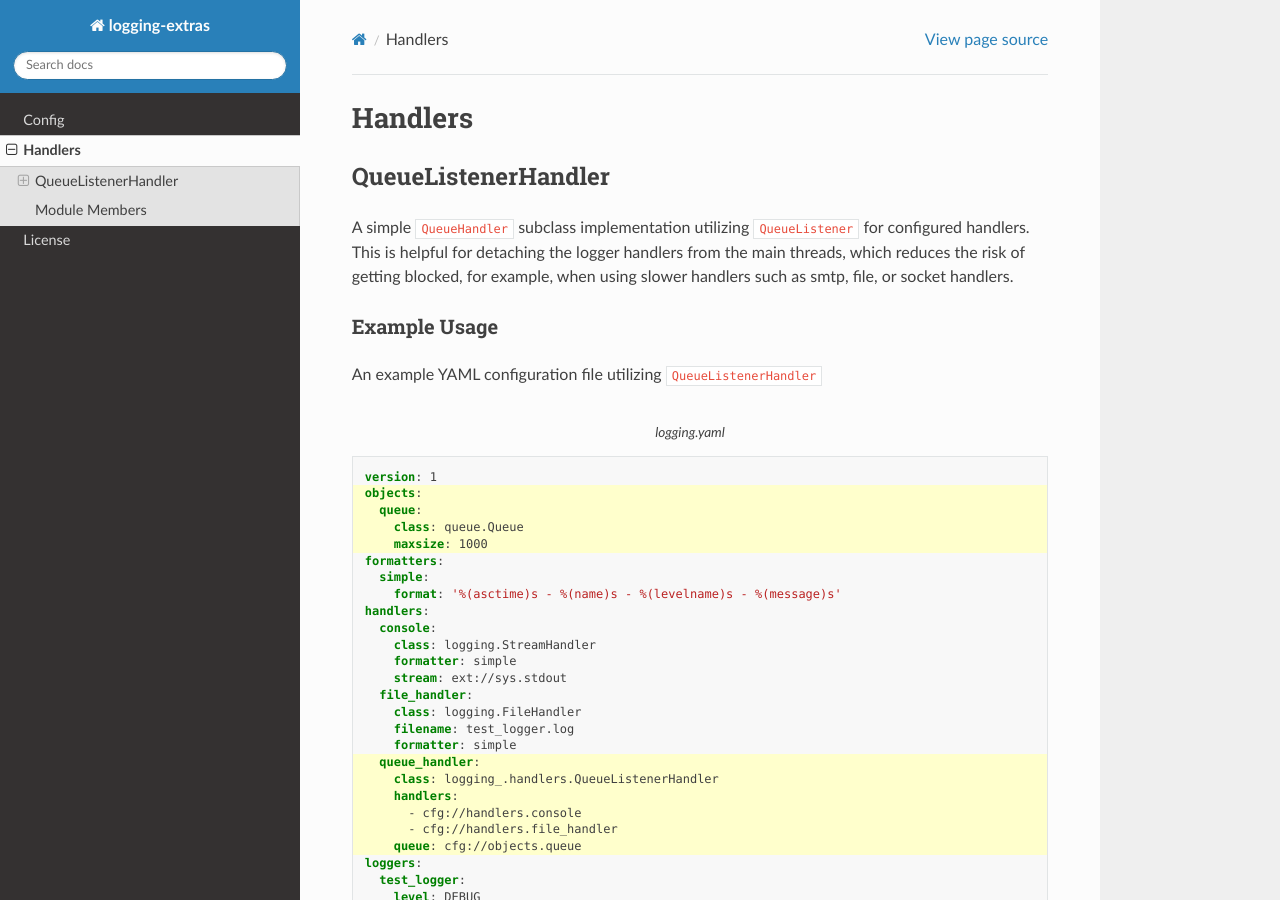
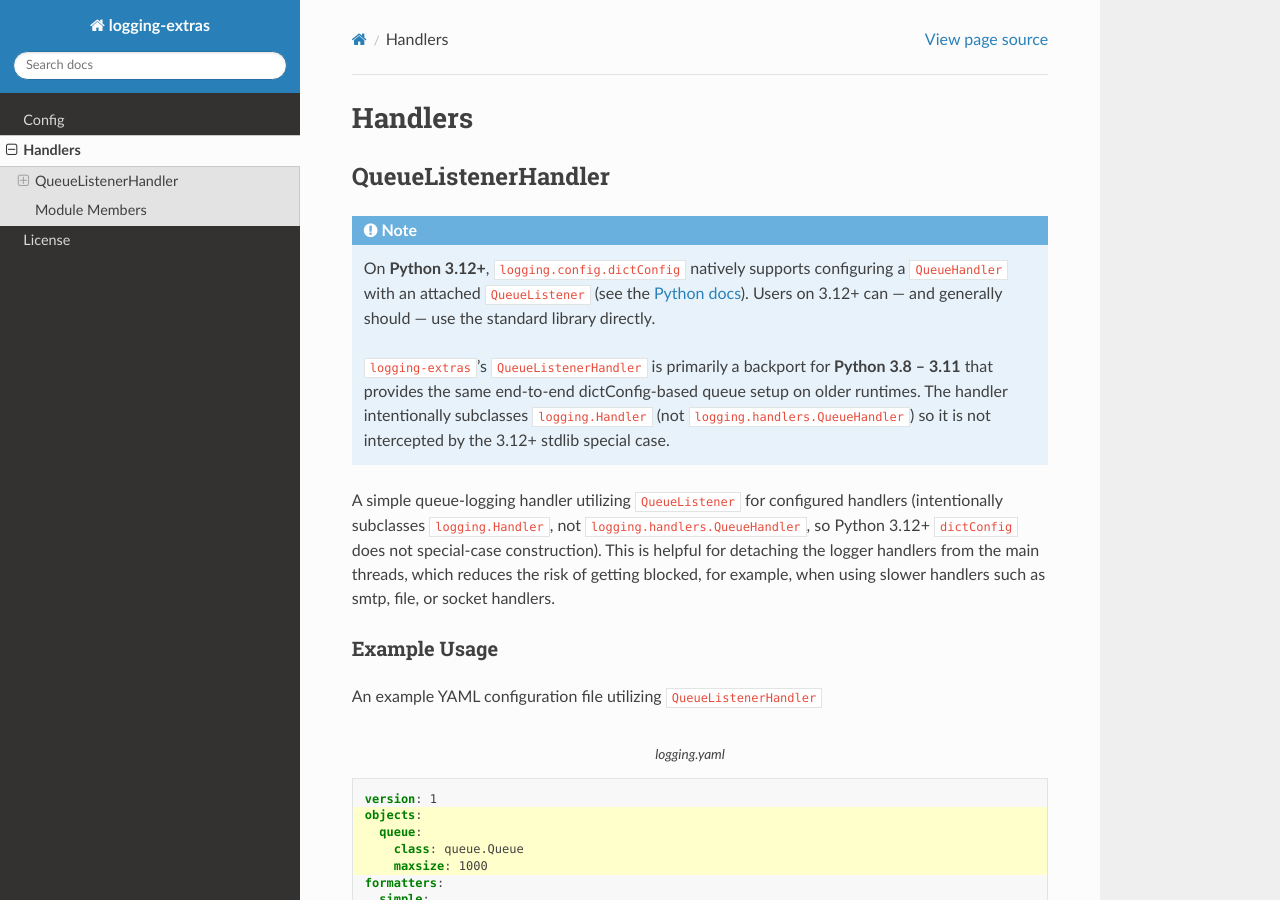
Before and after one commit to zobayer1/logging-extras, a Sphinx documentation site: the page built from docs/logging_.handlers.rst, in a window 1280 px wide and 900 px high. Built offline with Sphinx 7.4.7 and the Read the Docs theme 3.1.0, drawn with Linux system fonts in a browser that asks for light colours; pages that are not in the unit, such as notebooks, are missing from menus.

Commit message:
docs: position QueueListenerHandler as a pre-3.12 backport (#31)
Adds a note to README.md and docs/logging_.handlers.rst positioning QueueListenerHandler as a backport for Python 3.8-3.11 and pointing users on 3.12+ to the stdlib's native dictConfig queue support.

Also corrects the stale 'QueueHandler subclass' description in both files, which contradicted CHANGELOG.rst and the class docstring since v0.4.0-beta.

Closes #29

```diff
--- a/docs/logging_.handlers.rst
+++ b/docs/logging_.handlers.rst
@@ -4,7 +4,20 @@ Handlers
 QueueListenerHandler
 ++++++++++++++++++++
 
-A simple ``QueueHandler`` subclass implementation utilizing ``QueueListener`` for configured handlers. This is helpful for detaching the logger handlers from the main threads, which reduces the risk of getting blocked, for example, when using slower handlers such as smtp, file, or socket handlers.
+.. note::
+
+   On **Python 3.12+**, ``logging.config.dictConfig`` natively supports configuring a
+   ``QueueHandler`` with an attached ``QueueListener`` (see the `Python docs
+   <https://docs.python.org/3/library/logging.config.html#configuring-queuehandler-and-queuelistener>`__).
+   Users on 3.12+ can — and generally should — use the standard library directly.
+
+   ``logging-extras``'s ``QueueListenerHandler`` is primarily a backport for
+   **Python 3.8 – 3.11** that provides the same end-to-end dictConfig-based queue
+   setup on older runtimes. The handler intentionally subclasses ``logging.Handler``
+   (not ``logging.handlers.QueueHandler``) so it is not intercepted by the
+   3.12+ stdlib special case.
+
+A simple queue-logging handler utilizing ``QueueListener`` for configured handlers (intentionally subclasses ``logging.Handler``, not ``logging.handlers.QueueHandler``, so Python 3.12+ ``dictConfig`` does not special-case construction). This is helpful for detaching the logger handlers from the main threads, which reduces the risk of getting blocked, for example, when using slower handlers such as smtp, file, or socket handlers.
 
 Example Usage
 *************
```
Also changed, not shown: README.md (+10 -1 lines).
